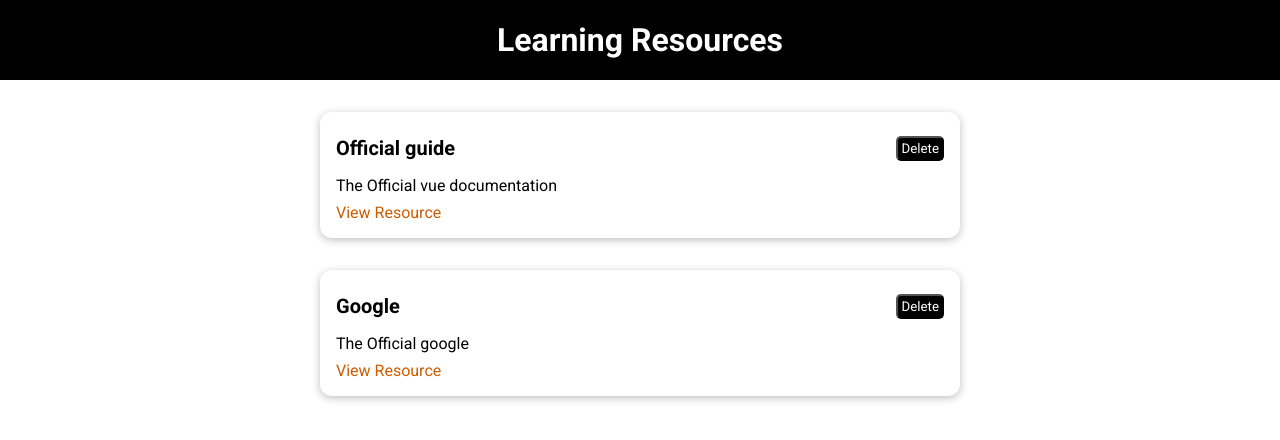
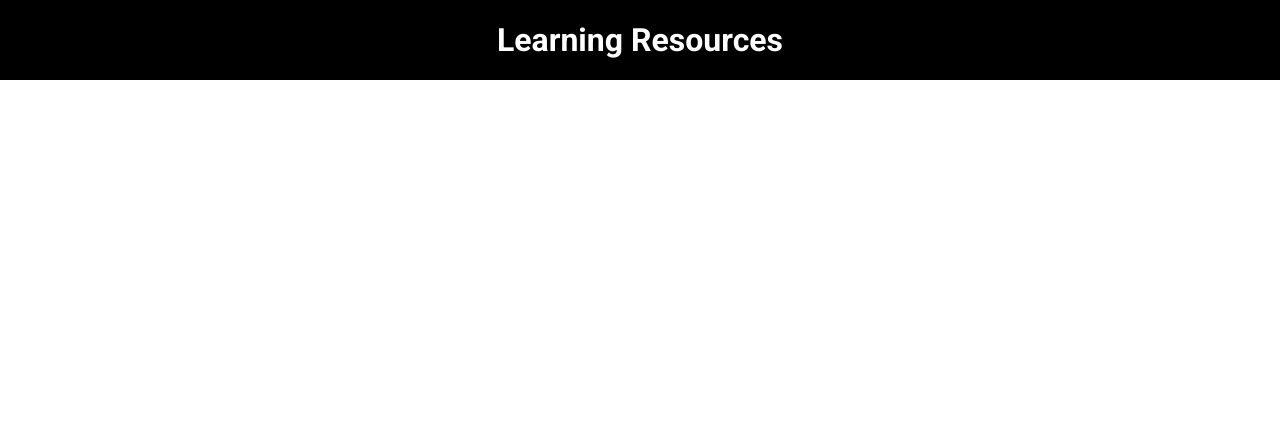
Before and after one commit to RebeccaHA/resource-library, a Vue app: page / in a window 1280 px wide. Shown: the top 440 px of the page. Built offline with nearby package versions, Linux system fonts and the light colour scheme.

Commit message:
removed stored-resource component from app.vue

```diff
--- a/src/App.vue
+++ b/src/App.vue
@@ -1,14 +1,11 @@
 <template>
   <the-header title="Learning Resources"></the-header>
-  <stored-resources></stored-resources>
 </template>
 <script>
-import StoredResources from '@/components/learning-resources/StoredResources';
 import TheHeader from '@/components/layouts/TheHeader';
 
 export default {
   components: {
-    StoredResources,
     TheHeader
   }
 };
```
Also changed, not shown: src/components/learning-resources/TheResources.vue (+7 -0 lines).
